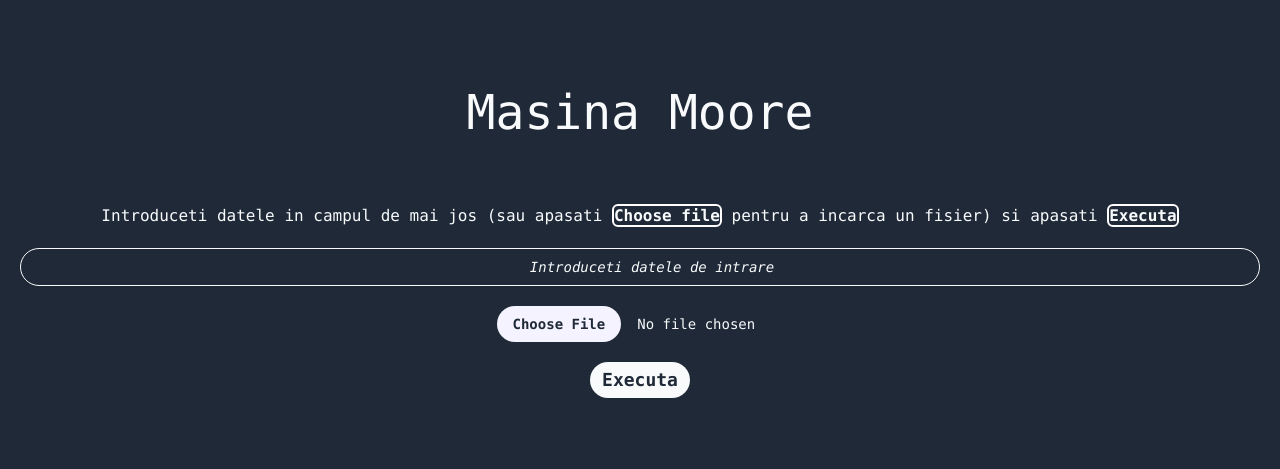
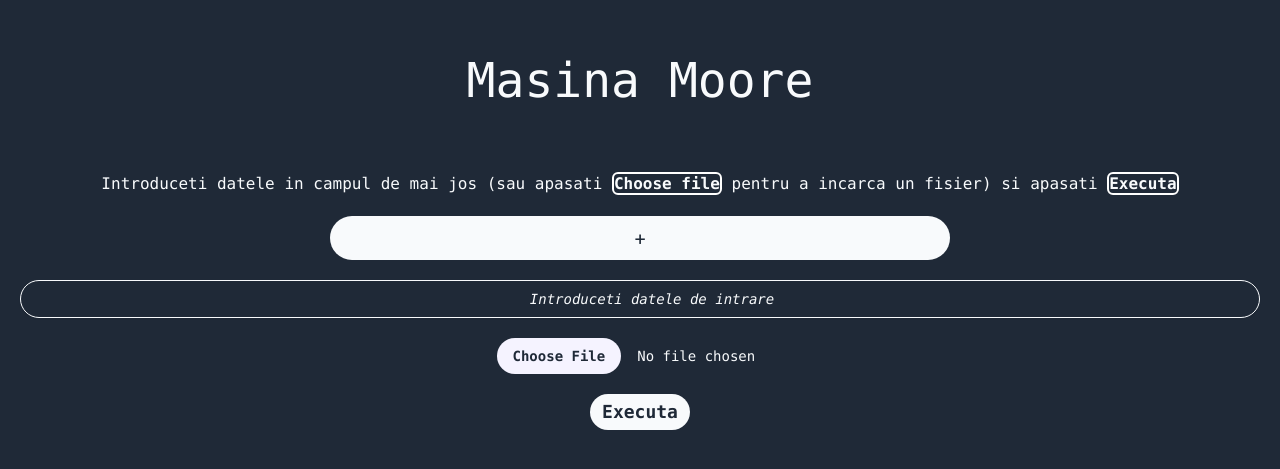
Before and after one commit to miutamihai/electron-moore-machine, a React (Create React App) app: page / in a window 1280 px wide. Shown: the part 157-626 px from the top of the page. Built offline with nearby package versions, Linux system fonts and the light colour scheme.

Commit message:
[main] Add initial state

```diff
--- a/src/App.js
+++ b/src/App.js
@@ -1,3 +1,5 @@
+import { State } from './state'
+
 export const App = () => <div
     className={ 'flex h-screen w-screen flex-col items-center justify-center bg-gray-800 space-y-5 px-5' }>
     <h1 className={ 'text-5xl text-slate-50 font-mono mb-12' }>Masina Moore</h1>
@@ -5,6 +7,7 @@ export const App = () => <div
         className={ 'font-bold border-white border-2 rounded-md' }>Choose file</span> pentru a
         incarca un fisier) si apasati <span className={ 'font-bold border-white border-2 rounded-md' }>Executa</span>
     </p>
+    <State />
     <input
         class="placeholder:italic placeholder:text-slate-50 placeholder:text-center placeholder:font-mono placeholder:text-md bg-gray-800 w-full border border-slate-50 rounded-full py-2 pl-9 pr-3 shadow-sm focus:outline-none focus:border-sky-500 focus:ring-sky-500 focus:ring-1 sm:text-sm"
         placeholder="Introduceti datele de intrare" type="text" name="input"/>
--- /dev/null
+++ b/src/state/index.jsx
@@ -0,0 +1,11 @@
+import { useState } from 'react'
+import {Pair} from './pair'
+
+export const State = () => {
+    const [state, setState] = useState([])
+
+    return <div className={'flex flex-col space-y-2 w-1/2'}>
+        {state.map((value, index) => <Pair key={index} />)}
+        <button onClick={() => setState(prev => [...prev, ''])} className={'bg-slate-50 text-gray-800 rounded-full text-xl w-full py-2'}>+</button>
+    </div>
+}
--- /dev/null
+++ b/src/state/node.jsx
@@ -0,0 +1,9 @@
+import { useState } from 'react'
+
+const className  = 'placeholder:italic placeholder:text-slate-50 placeholder:text-center placeholder:font-mono placeholder:text-md bg-gray-800 w-full border border-slate-50 rounded-full py-2 pl-9 pr-3 shadow-sm focus:outline-none focus:border-sky-500 focus:ring-sky-500 focus:ring-1 sm:text-sm text-slate-50 text-md font-mono'
+
+export const Node = () => {
+    const [value, setValue] = useState('')
+
+    return <input value={value} onChange={event => setValue(event.target.value)} className={className}  />
+}
--- /dev/null
+++ b/src/state/pair.jsx
@@ -0,0 +1,7 @@
+import { Node } from './node'
+import { Relation } from './relation'
+
+export const Pair = () => <div className={ 'flex' }>
+    <Node/>
+    <Relation/>
+</div>
--- /dev/null
+++ b/src/state/relation.jsx
@@ -0,0 +1,9 @@
+import { useState } from 'react'
+
+const className = 'bg-gray-800 w-full py-2 pl-9 pr-3 shadow-sm border-b-2 border-slate-50 focus:outline-none focus:border-sky-500 text-slate-50 text-md font-mono'
+
+export const Relation = () => {
+    const [value, setValue] = useState('')
+
+    return <input value={value} onChange={event => setValue(event.target.value)} className={className} />
+}
```
